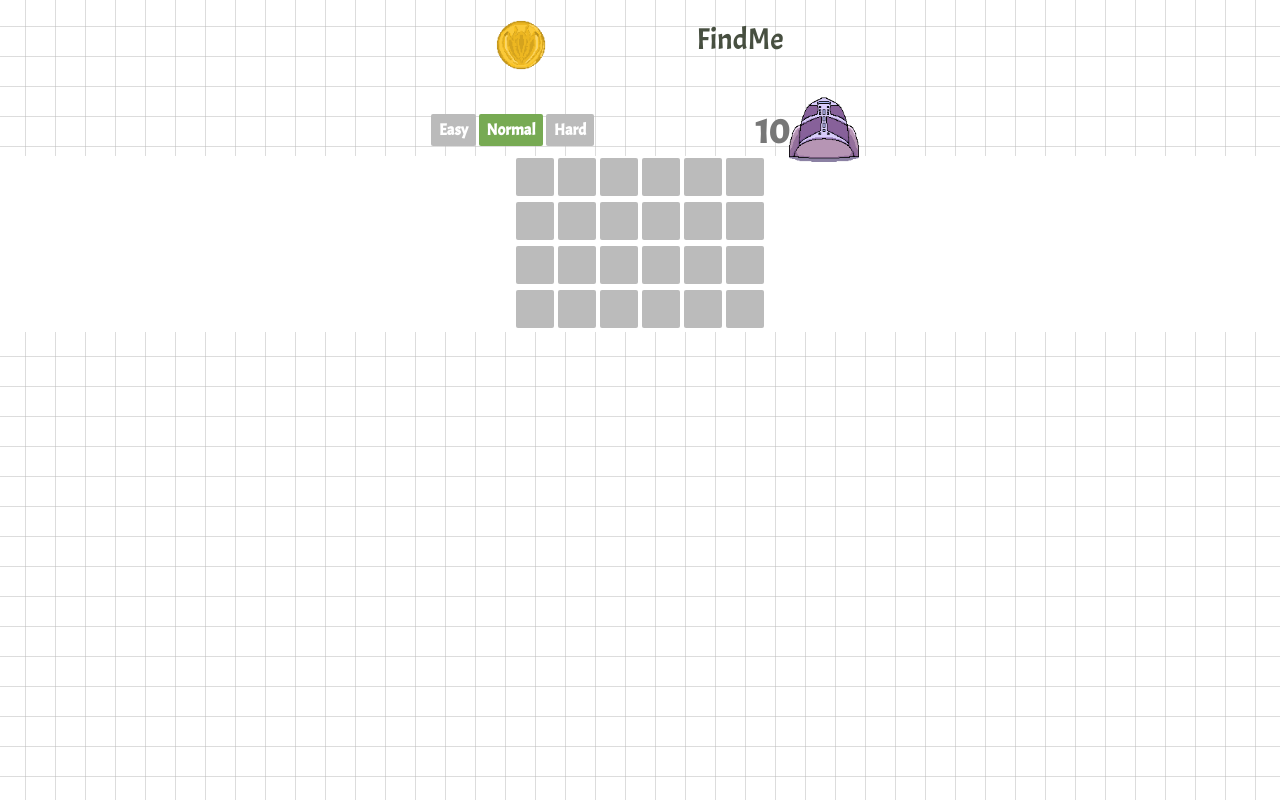
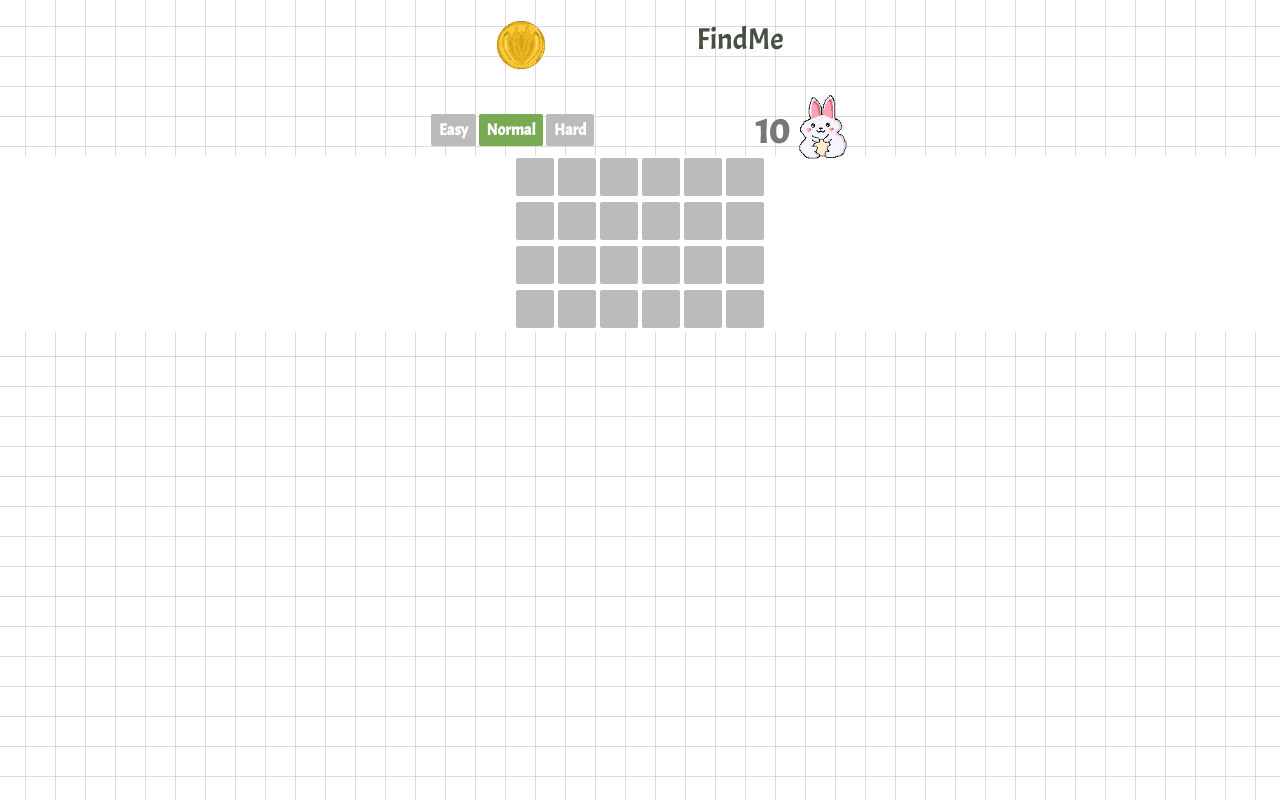
Before and after one commit to NatalinaR/FindMe, a plain HTML site: page index.html in a window 1280 px wide. Drawn offline with nearby package versions, Linux system fonts and the light colour scheme.

Commit message:
Update index.html

```diff
--- a/index.html
+++ b/index.html
@@ -40,8 +40,8 @@
 
                 <!-- <i class="fa fa-bomb"></i> -->
                 <div class="animal">
-                    <!-- <img id="main character" src="pics/rabbit.png" alt="No pic, sorry"> -->
-                    <img id="main character" src="pics/rocket.png" alt="No pic, sorry">
+                    <img id="main character" src="pics/rabbit.png" alt="No pic, sorry">
+<!--                     <img id="main character" src="pics/rocket.png" alt="No pic, sorry"> -->
 
                 </div>
             </div>
```
